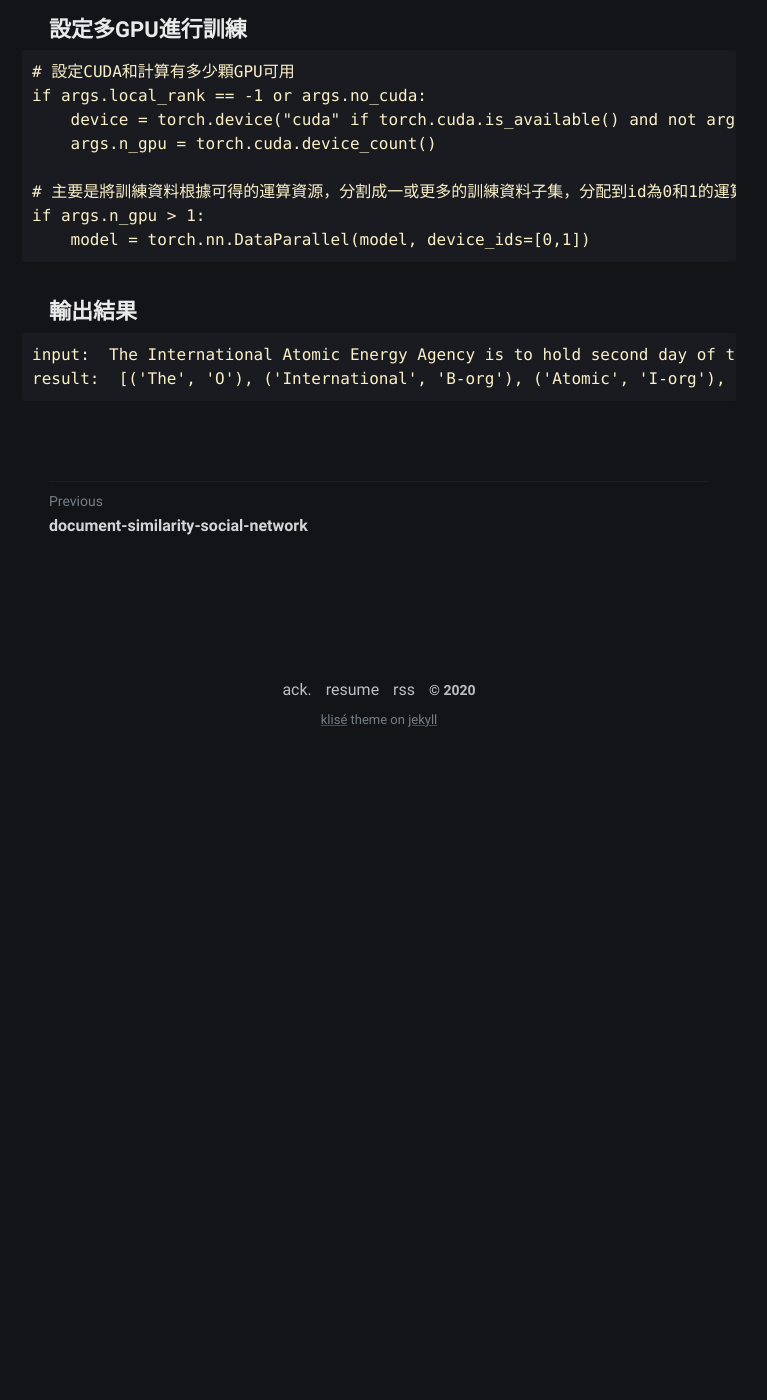
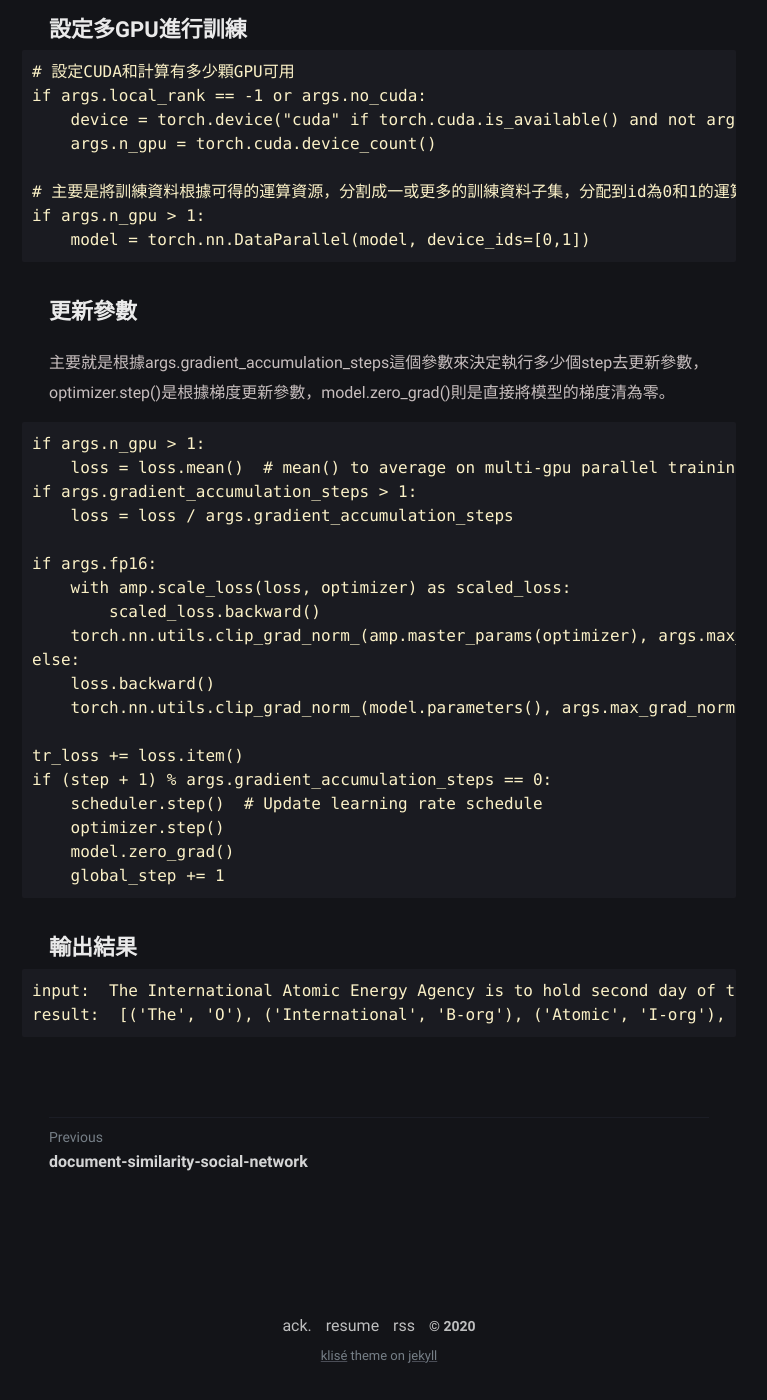
Before and after one commit to ekko771/ekko771.github.io, a Jekyll site: the page built from _posts/BerForTokenClassification-ner/2020-08-29-BerForTokenClassification-ner.md, in a window 1280 px wide and 1400 px high, scrolled down 5432 px. Shown: the whole window, without its empty margins (261-1028 px from the left). Built offline with Jekyll 4.4.1, drawn with Linux system fonts in a browser that asks for light colours; before the commit the page ends 6196 px from its top, so only the background shows below that.

Commit message:
update 2020-08-29-BerForTokenClassification-ner.md

````diff
--- a/_posts/BerForTokenClassification-ner/2020-08-29-BerForTokenClassification-ner.md
+++ b/_posts/BerForTokenClassification-ner/2020-08-29-BerForTokenClassification-ner.md
@@ -106,6 +106,30 @@ if args.n_gpu > 1:
     model = torch.nn.DataParallel(model, device_ids=[0,1])
 ```
 
+## 更新參數
+
+主要就是根據args.gradient_accumulation_steps這個參數來決定執行多少個step去更新參數，optimizer.step()是根據梯度更新參數，model.zero_grad()則是直接將模型的梯度清為零。
+```
+if args.n_gpu > 1:
+    loss = loss.mean()  # mean() to average on multi-gpu parallel training
+if args.gradient_accumulation_steps > 1:
+    loss = loss / args.gradient_accumulation_steps
+
+if args.fp16:
+    with amp.scale_loss(loss, optimizer) as scaled_loss:
+        scaled_loss.backward()
+    torch.nn.utils.clip_grad_norm_(amp.master_params(optimizer), args.max_grad_norm)
+else:
+    loss.backward()
+    torch.nn.utils.clip_grad_norm_(model.parameters(), args.max_grad_norm)
+
+tr_loss += loss.item()
+if (step + 1) % args.gradient_accumulation_steps == 0:
+    scheduler.step()  # Update learning rate schedule
+    optimizer.step()
+    model.zero_grad()
+    global_step += 1
+```
 ## 輸出結果
 ```
 input:  The International Atomic Energy Agency is to hold second day of talks in Vienna Wednesday on how to respond to Iran's resumption of low-level uranium conversion .
````
